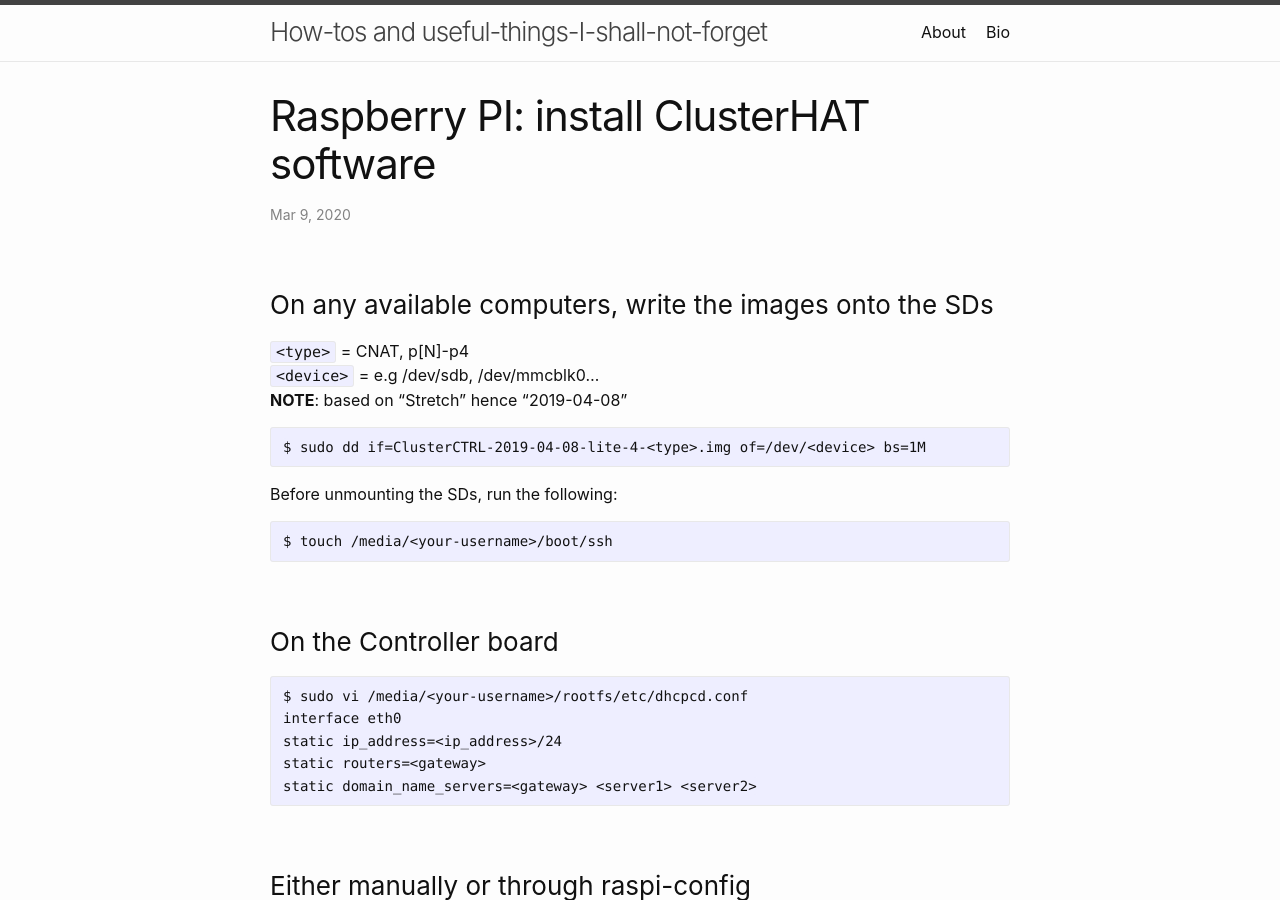
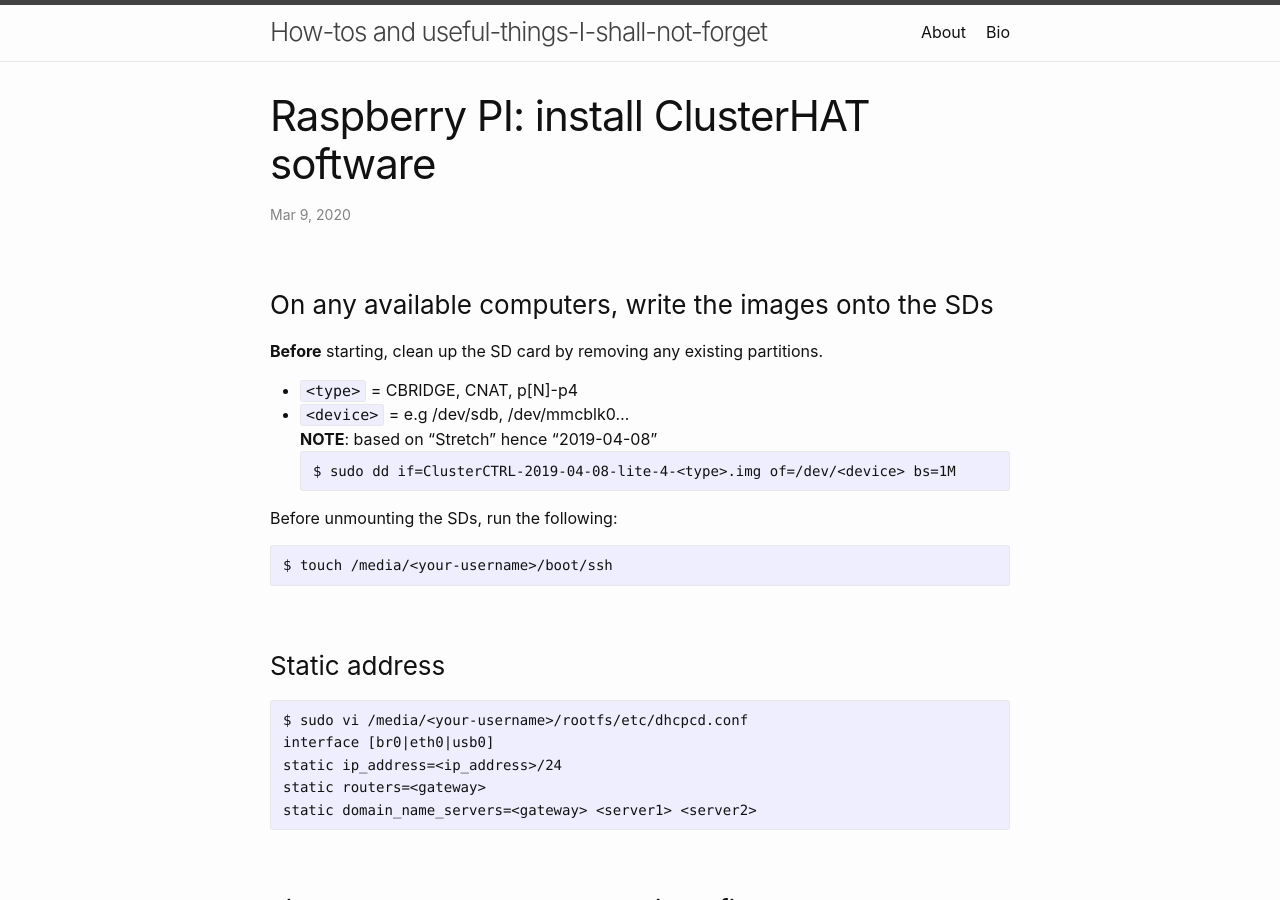
Before and after one commit to carmelo0x99/carmelo0x99.github.io, a Jekyll site: the page built from _posts/2020-03-09-raspi_clusterhat_install.md, in a window 1280 px wide and 900 px high. Built offline with Jekyll 4.4.1, drawn with Linux system fonts in a browser that asks for light colours.

Commit message:
Edited 2020-03-09-raspi_clusterhat_install

````diff
--- a/_posts/2020-03-09-raspi_clusterhat_install.md
+++ b/_posts/2020-03-09-raspi_clusterhat_install.md
@@ -5,8 +5,9 @@ categories: misc
 ---
 
 ### On any available computers, write the images onto the SDs
-`<type>` = CNAT, p[N]-p4<br/>
-`<device>` = e.g /dev/sdb, /dev/mmcblk0...<br/>
+**Before** starting, clean up the SD card by removing any existing partitions.
+- `<type>` = CBRIDGE, CNAT, p[N]-p4<br/>
+- `<device>` = e.g /dev/sdb, /dev/mmcblk0...<br/>
 **NOTE**: based on "Stretch" hence "2019-04-08"
 ```
 $ sudo dd if=ClusterCTRL-2019-04-08-lite-4-<type>.img of=/dev/<device> bs=1M
@@ -17,10 +18,10 @@ Before unmounting the SDs, run the following:
 $ touch /media/<your-username>/boot/ssh
 ```
 
-### On the Controller board
+### Static address
 ```
 $ sudo vi /media/<your-username>/rootfs/etc/dhcpcd.conf
-interface eth0
+interface [br0|eth0|usb0]
 static ip_address=<ip_address>/24
 static routers=<gateway>
 static domain_name_servers=<gateway> <server1> <server2>
````
